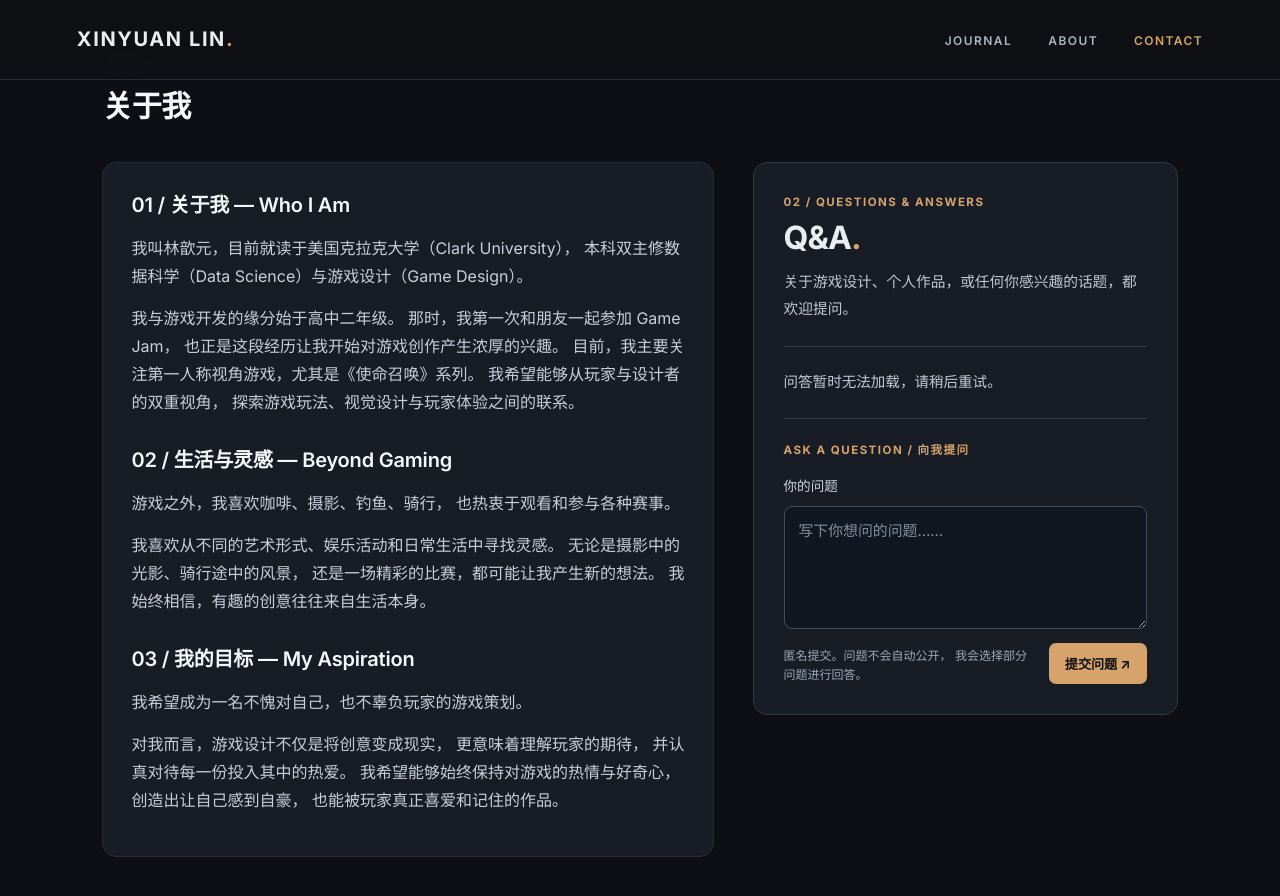
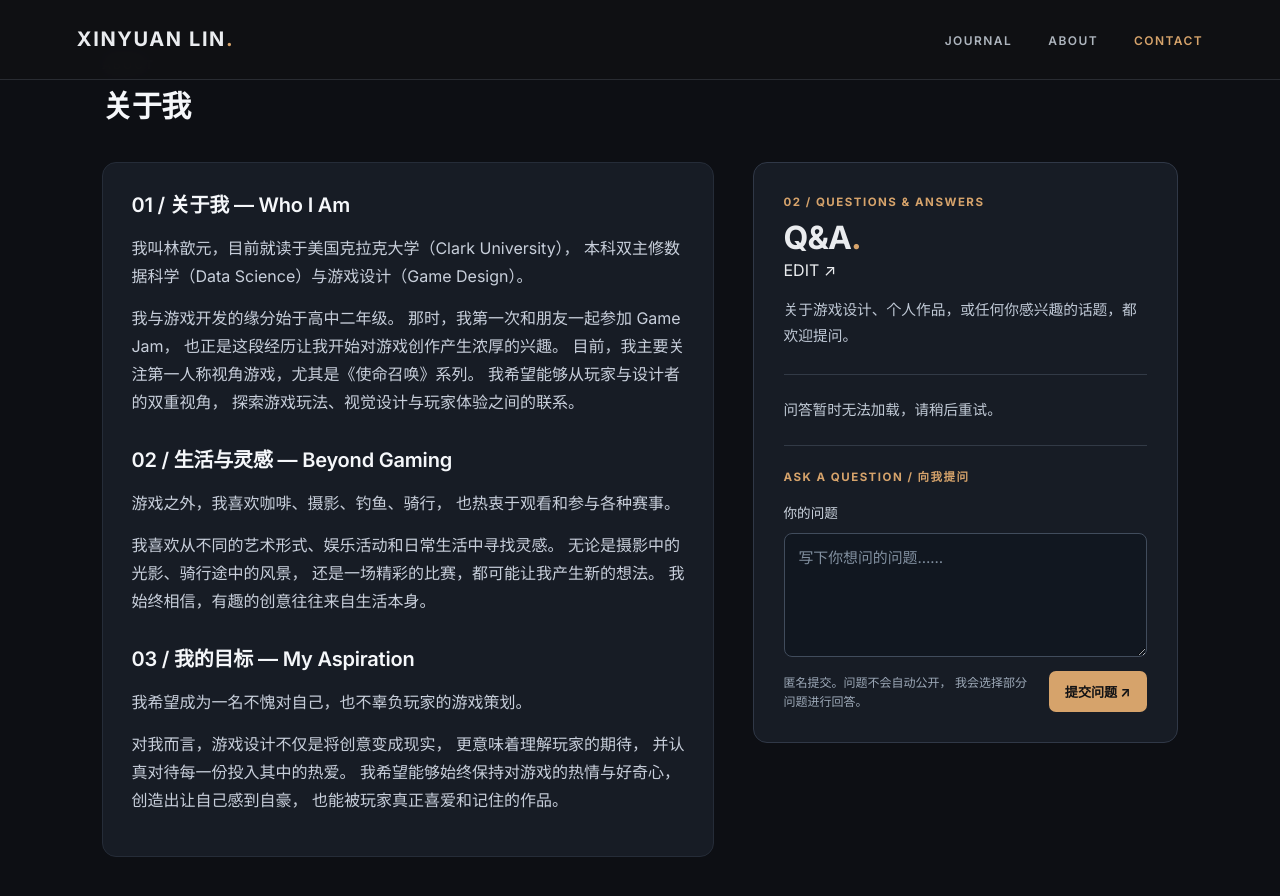
Before and after one commit to Emojiiiii/TOSAKA.github.io, a Jekyll site: the page built from index.html, in a window 1280 px wide and 900 px high, scrolled down 1745 px. Shown: the top 896 px of the window. Built offline with Jekyll 4.4.1, drawn with Linux system fonts in a browser that asks for light colours.

Commit message:
Enhance Q&A section with admin link
Added admin link to Q&A section for easy access.

```diff
--- a/_includes/about-qa.html
+++ b/_includes/about-qa.html
@@ -6,7 +6,25 @@
 <aside class="qa-panel" aria-labelledby="qa-heading">
   <div class="qa-heading">
     <p class="qa-kicker">02 / QUESTIONS &amp; ANSWERS</p>
-    <h2 id="qa-heading">Q&amp;A<span class="qa-accent">.</span></h2>
+    <!-- Q&A 标题与私人管理后台入口 -->
+    <div class="qa-heading-row">
+
+      <h2 id="qa-heading">
+        Q&amp;A<span class="qa-accent">.</span>
+      </h2>
+
+      <a
+        class="qa-admin-link"
+        href="https://tosaka-qa-admin.lin-xinyuan.workers.dev/login"
+        target="_blank"
+        rel="noopener noreferrer"
+        aria-label="打开 Q&A 管理后台"
+      >
+        EDIT ↗
+      </a>
+
+    </div>
+
     <p class="qa-description">关于游戏设计、个人作品，或任何你感兴趣的话题，都欢迎提问。</p>
   </div>
 
```
